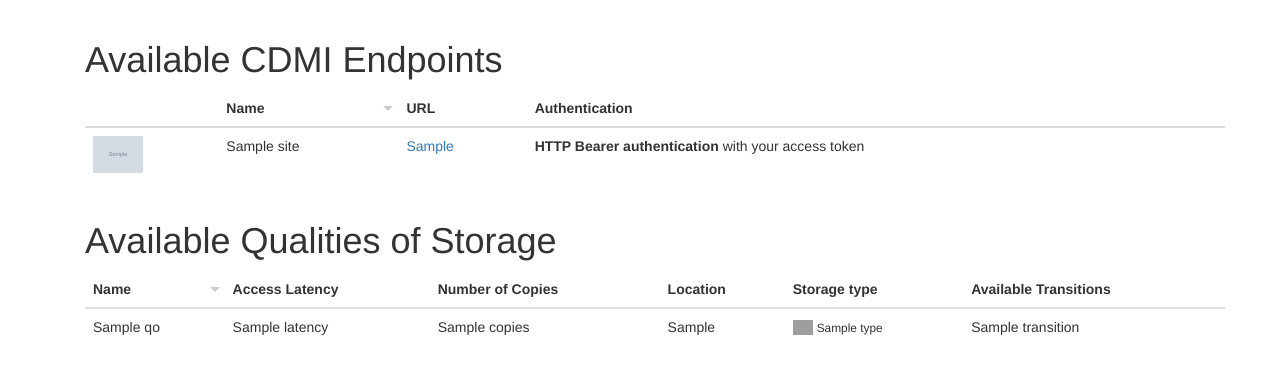
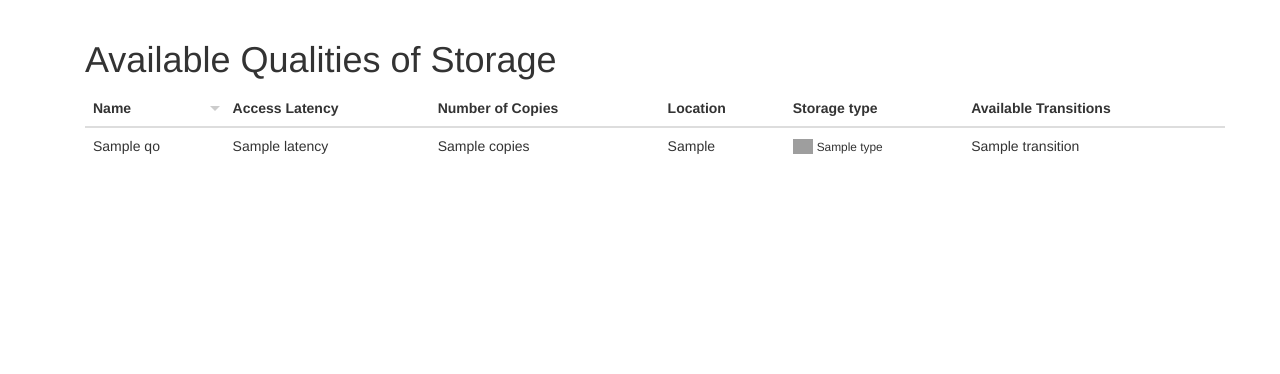
Before and after one commit to joshuabach/cdmi-web, a Django app: template cdmi/templates/cdmi/index.html in a window 1280 px wide. Shown: the part 62-436 px from the top of the page. Run offline with Django 3.2, Linux system fonts and the light colour scheme; tables that the repository leaves empty hold one stand-in row (values such as "Sample post"); the template is opened without the code that fills it: values that come from a table or form of the project are taken from there, most other values are stand-ins (such as "Sample title", 1, 10 or a date in 2020); grey boxes marked "Sample" are stand-in pictures; some libraries are stand-ins or nearby versions; grey boxes are pictures that could not be loaded.

Commit message:
Remove list of available cdmi sites

```diff
--- a/cdmi/templates/cdmi/index.html
+++ b/cdmi/templates/cdmi/index.html
@@ -20,36 +20,6 @@
 
 {% block body %}
 <div class="container">
-  <div class="container">
-    <h1>Available CDMI Endpoints</h1>
-    <table class="table sortable table-hover">
-      <thead>
-        <tr>
-          <th data-defaultsort="disabled"></th>
-          <th data-defaultsort="asc">Name</th>
-          <th>URL</th>
-          <th>Authentication</th>
-        </tr>
-      </thead>
-      <tbody>
-        {% for site in sites %}
-        <tr class="clickable" data-href="{% url 'cdmi:browse' site.id '' %}">
-          <td><img src="{{ site.logo_uri }}" width="50"></td>
-          <td>{{ site.site_name }}</td>
-          <td><a href="{{ site.site_uri }}">{{ site.site_uri }}</a></td>
-          <td>
-            {% if site.auth == 'bearer' %}
-            <strong>HTTP Bearer authentication</strong> with your access token
-            {% elif site.auth == 'basic' %}
-            <strong>HTTP Basic authentication</strong> with <em>restadmin:restadmin</em>
-            {% endif %}
-          </td>
-        </tr>
-        {% endfor %}
-      </tbody>
-    </table>
-  </div>
-
   <div class="container">
     <h1>Available Qualities of Storage</h1>
     <table class="table table-hover sortable"
```
